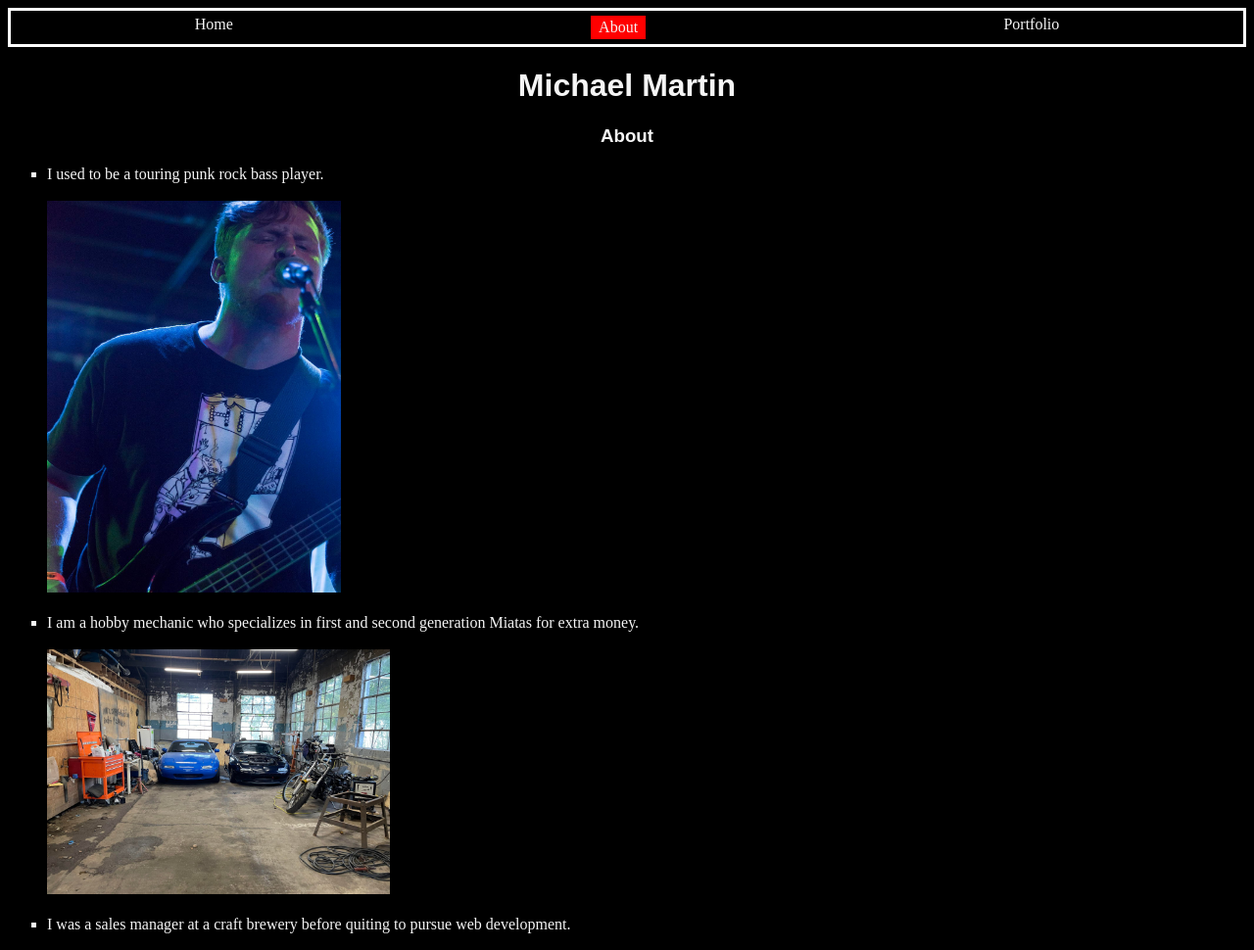
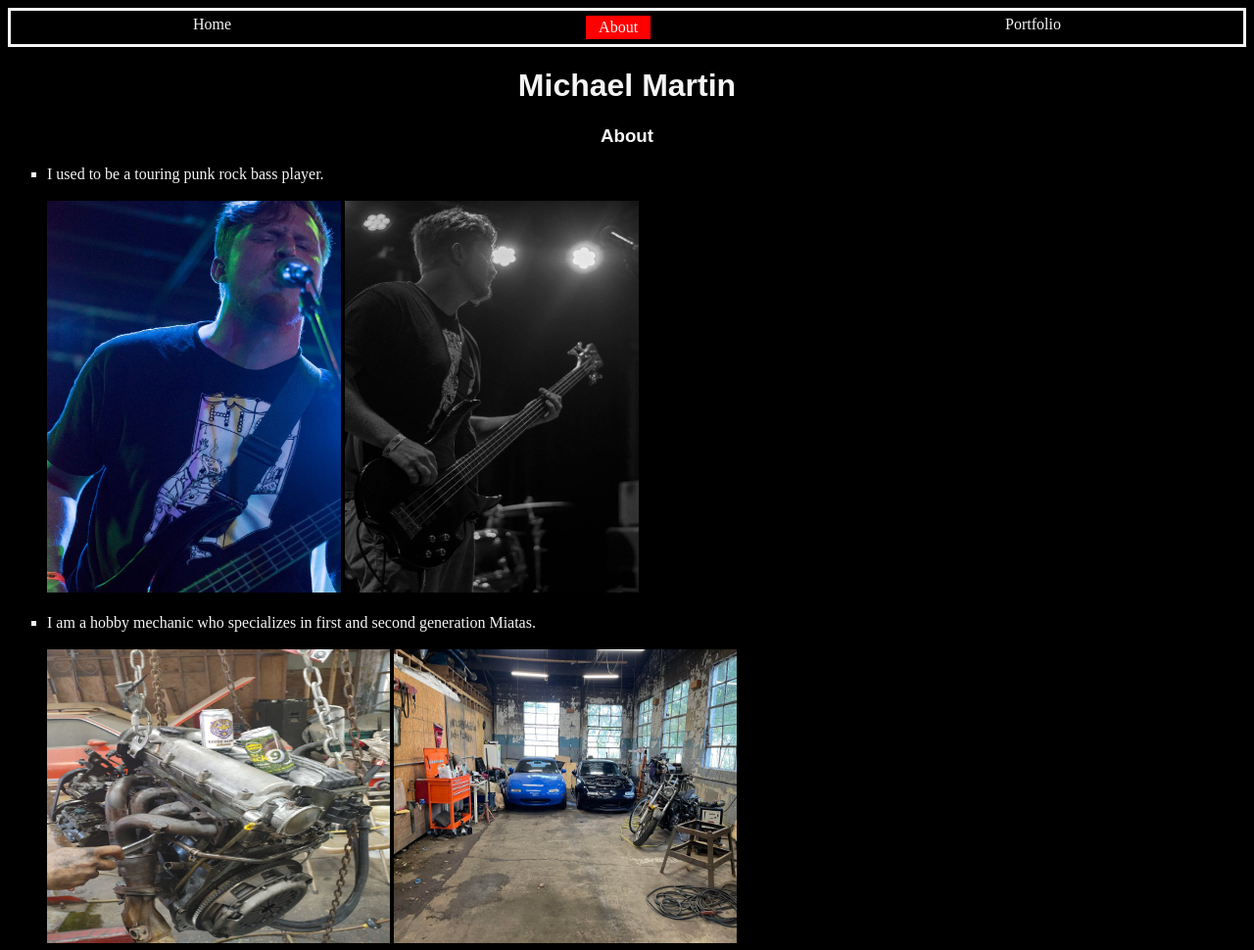
Before and after one commit to Scoopsies/Personal_Website, a plain HTML site: page about.html in a window 1280 px wide. Shown: the top 970 px of the page at 98% size. Drawn offline with Linux system fonts and the light colour scheme.

Commit message:
added more images to about page

```diff
--- a/about.html
+++ b/about.html
@@ -21,12 +21,14 @@
             <br>
             <br>
         <img src="images/bass.jpg" alt="Michael Playing Bass">
+        <img src="images/bass2.jpg" alt="Michael Still Playing Bass">
         </li>
         <br>
         <li>
-            I am a hobby mechanic who specializes in first and second generation Miatas for extra money.
+            I am a hobby mechanic who specializes in first and second generation Miatas.
             <br>
             <br>
+            <img class= "cars" src="images/engine.jpg" alt="1.8L Miata Engine">
             <img class="cars" src="images/cars.jpg" alt="Beautiful Miatas and Motorcycle">
         </li>
         <br>
@@ -35,6 +37,7 @@
             <br>
             <br>
             <img src="images/beer.jpeg" alt="Michael Holding Tin Roof Beer">
+            <img src="images/floralfriday.jpg" alt="Michael Holding Floral Beer">
         </li>
         <br>
     </ul>
--- a/style.css
+++ b/style.css
@@ -24,7 +24,7 @@ img.home {
 }
 
 img.cars {
-    height: 250px;
+    height: 300px;
     width: 350px;
 }
 
@@ -32,7 +32,7 @@ nav {
     display: flex;
     justify-content: space-around;
     padding: 5px;
-    border: white;
+    border: whitesmoke;
     border-style: solid;
 }
 
@@ -45,8 +45,8 @@ a {
     background-color: red;
     border: red;
     border-style: solid;
-    padding-left: 5px;
-    padding-right: 5px;
+    padding-left: 10px;
+    padding-right: 10px;
 }
 
 .home {
```
Also changed, not shown: images/bass2.jpg (added), images/engine.jpg (added), images/floralfriday.jpg (added).
